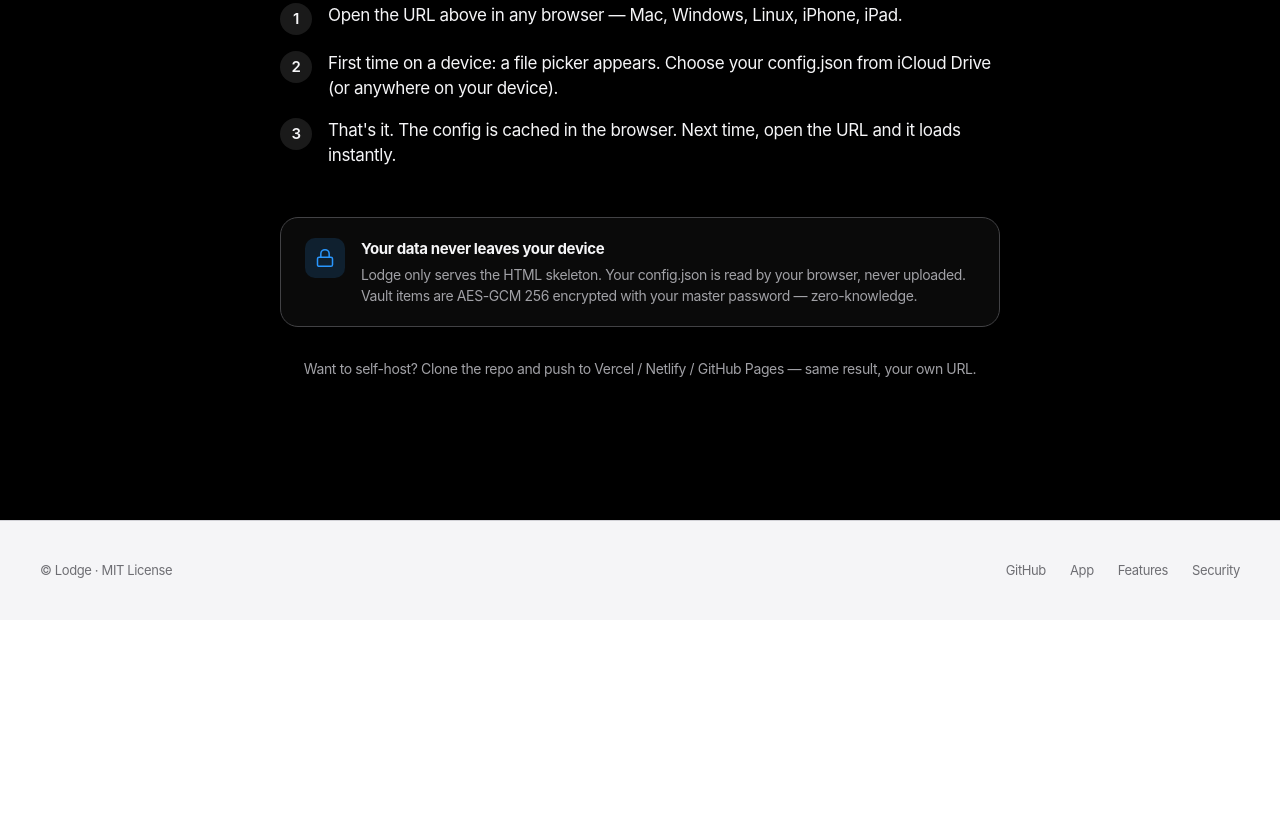
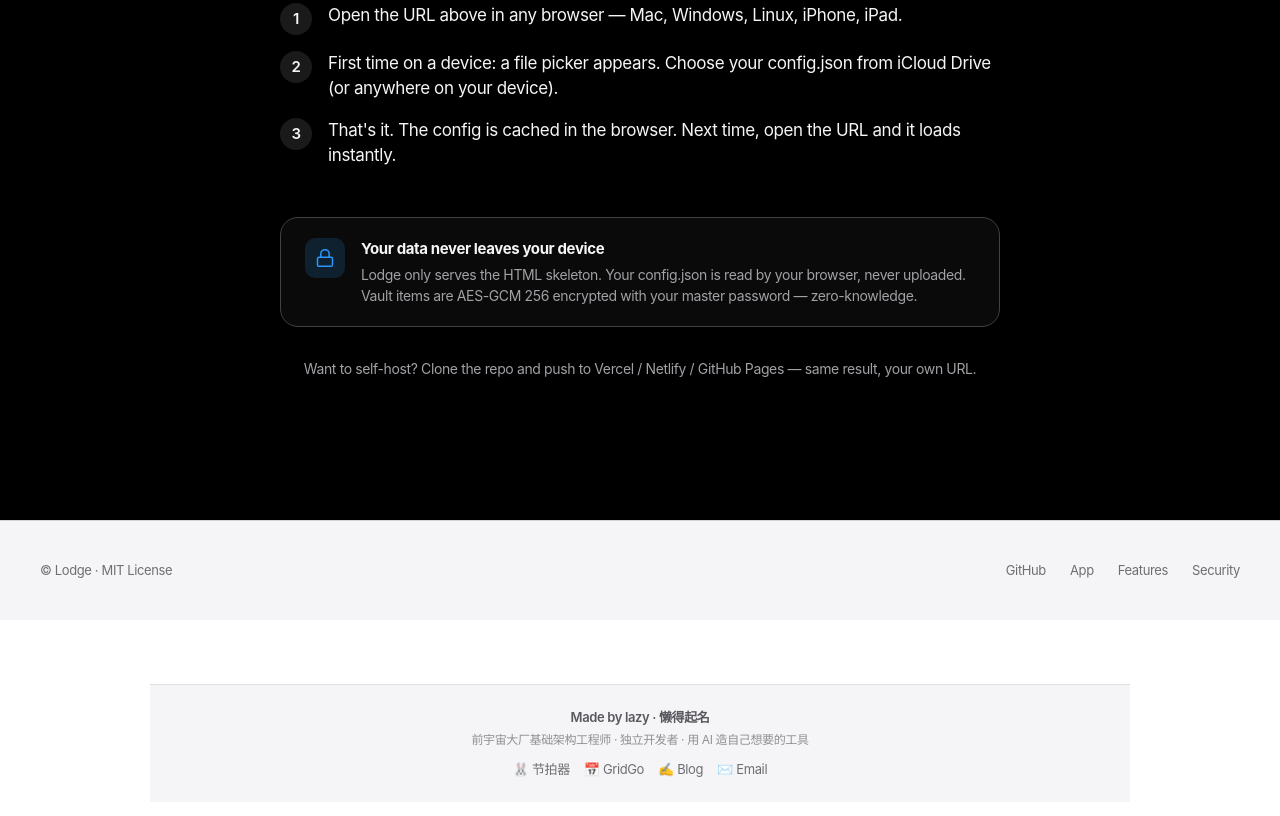
Before and after one commit to toolazytoname/lodge, a website: page about.html in a window 1280 px wide. Shown: the part 4481-5297 px from the top of the page. Before the commit the page ends 5101 px from the top, so only its background shows below. Drawn offline with Linux system fonts and the light colour scheme.

Commit message:
feat: add 'Made by lazy' cross-product footer

```diff
--- a/about.html
+++ b/about.html
@@ -1179,5 +1179,39 @@
   });
 </script>
 
+<!-- made-by-lazy: cross-product footer (Lodge — skips self link) -->
+<style>
+  .made-by-lazy {
+    margin: 64px auto 32px;
+    padding: 22px 24px;
+    max-width: 980px;
+    border-top: 1px solid rgba(125,125,130,.18);
+    font: 13px/1.6 -apple-system, BlinkMacSystemFont, "Segoe UI", system-ui, sans-serif;
+    color: rgba(110,110,115,1);
+    text-align: center;
+  }
+  .made-by-lazy a { color: inherit; text-decoration: none; }
+  .made-by-lazy a:hover { text-decoration: underline; text-underline-offset: 2px; }
+  .made-by-lazy .mbl-brand { font-weight: 600; color: rgba(60,60,67,.85); }
+  .made-by-lazy .mbl-tag { display: block; margin-top: 2px; font-size: 12px; opacity: .75; }
+  .made-by-lazy nav { display: flex; flex-wrap: wrap; gap: 6px 14px; justify-content: center; margin-top: 10px; font-size: 13px; }
+  @media (prefers-color-scheme: dark) {
+    .made-by-lazy { border-top-color: rgba(255,255,255,.08); color: rgba(180,180,185,1); }
+    .made-by-lazy .mbl-brand { color: rgba(230,230,235,.9); }
+  }
+</style>
+<footer class="made-by-lazy" aria-label="Cross-product footer">
+  <div>
+    <span class="mbl-brand">Made by <a href="https://github.com/toolazytoname">lazy</a> · 懒得起名</span>
+    <span class="mbl-tag">前宇宙大厂基础架构工程师 · 独立开发者 · 用 AI 造自己想要的工具</span>
+  </div>
+  <nav aria-label="Other products by lazy">
+    <a href="https://jpq.weichao.studio">🐰 节拍器</a>
+    <a href="https://beta.gridgo.weichao.studio">📅 GridGo</a>
+    <a href="https://weichao.ren">✍️ Blog</a>
+    <a href="mailto:lazywc@gmail.com">✉️ Email</a>
+  </nav>
+</footer>
+
 </body>
 </html>
```
